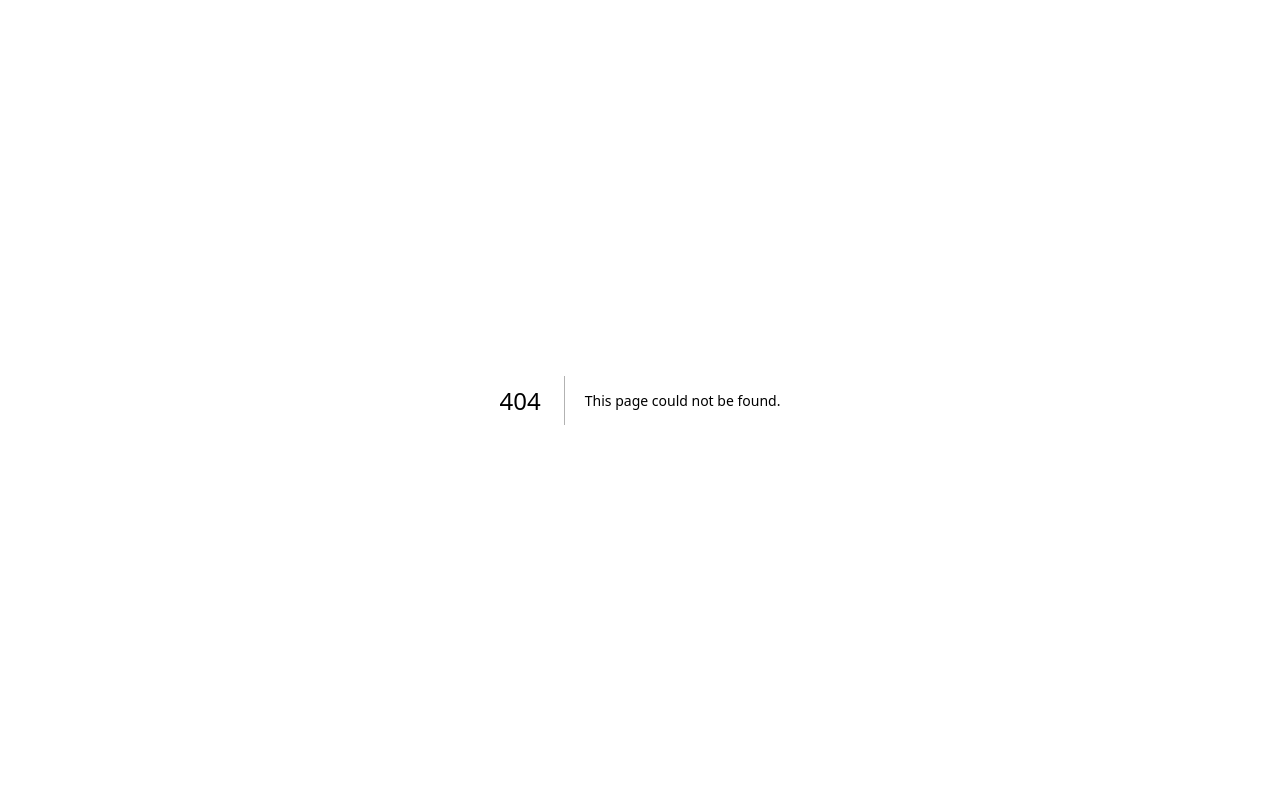
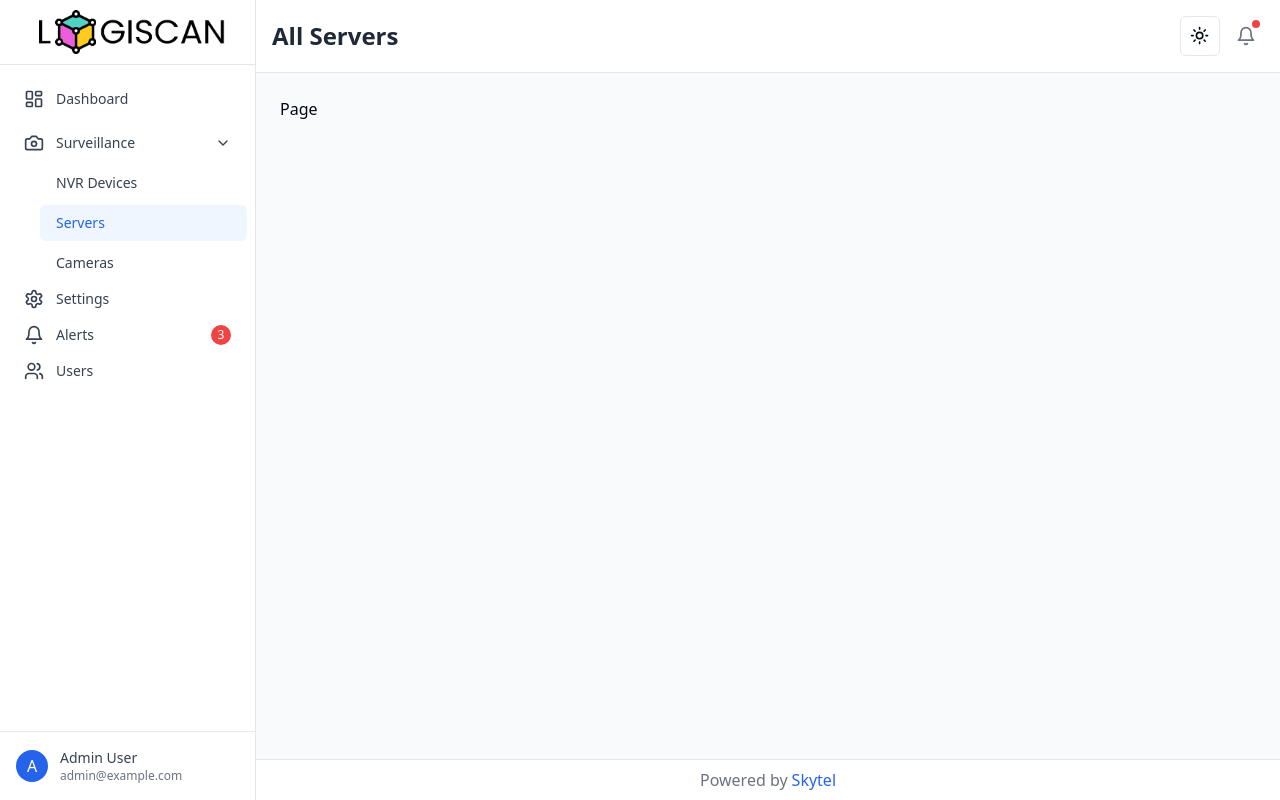
Before and after one commit to vishal-vaish/stream-secure, a Next.js app: page /servers in a window 1280 px wide. Before the commit this address had no page. Built offline with nearby package versions, Linux system fonts and the light colour scheme.

Commit message:
fixed minor issue

```diff
--- a/src/app/(dashboard)/layout.tsx
+++ b/src/app/(dashboard)/layout.tsx
@@ -3,21 +3,44 @@
 import React from 'react';
 import Sidebar from "@/components/Sidebar";
 import Header from "@/components/Header";
+import {usePathname} from "next/navigation";
+import {dashboardItems} from "@/lib/constant";
+import {SidebarItem} from "@/lib/types";
+import Footer from "@/components/footer";
 
 interface LayoutProps {
   children: React.ReactNode;
 }
 
 const Layout: React.FC<LayoutProps> = ({children}) => {
+  const pathname = usePathname();
+  const title = findNavbarTitle(pathname, dashboardItems);
+
   return (
     <div className="flex h-screen bg-gray-50 dark:bg-gray-900">
-      <Sidebar />
+      <Sidebar/>
       <div className="flex-1 flex flex-col md:ml-64">
-        <Header title={"NVR Dashboard"}/>
-      {children}
+        <Header title={title || "Dashboard"} />
+        <main className="flex-1 p-4 md:p-6 overflow-auto">
+          <div className="min-h-[calc(100vh-15rem)]">
+            {children}
+          </div>
+        </main>
+        <Footer/>
       </div>
     </div>
   );
 };
 
 export default Layout;
+
+const findNavbarTitle = (href: string, items: SidebarItem[]): string | undefined => {
+  for (const item of items) {
+    if (item.href === href) return item.navbarTitle;
+    if (item.subMenu) {
+      const found = item.subMenu.find(sub => sub.href === href);
+      if (found) return found.navbarTitle;
+    }
+  }
+  return undefined;
+};
--- /dev/null
+++ b/src/app/(dashboard)/servers/page.tsx
@@ -0,0 +1,8 @@
+import React from 'react'
+
+const Page = () => {
+  return (
+    <div>Page</div>
+  )
+}
+export default Page
--- a/src/components/Header/index.tsx
+++ b/src/components/Header/index.tsx
@@ -1,5 +1,5 @@
 import React from 'react'
-import {Bell, HelpCircle} from "lucide-react";
+import {Bell} from "lucide-react";
 import {Button} from "@/components/ui/button";
 import Theme from "@/components/theme";
 
@@ -10,11 +10,10 @@ type Props = {
 const Header = (props:Props) => {
   return (
     <header className="p-4 bg-white border-b border-gray-200 dark:bg-gray-800 dark:border-gray-700">
-      <div className="flex flex-col justify-between gap-4 md:flex-row md:items-center">
+      <div className="flex flex-row justify-between gap-4 items-center pl-14 md:pl-0">
         <h1 className="text-2xl font-semibold text-gray-800 dark:text-white m-0">
           {props.title}
         </h1>
-
         <div className="flex items-center space-x-4">
           <div className="flex items-center space-x-2">
             <Theme/>
--- /dev/null
+++ b/src/components/footer/index.tsx
@@ -0,0 +1,43 @@
+import React from 'react'
+import {
+  Tooltip,
+  TooltipContent,
+  TooltipProvider,
+  TooltipTrigger
+} from "@/components/ui/tooltip";
+import Image from "next/image";
+
+const Footer = () => {
+  return (
+    <footer className="py-2 text-center bg-white border-t text-gray-500 text-base flex-shrink-0 w-full">
+      Powered by
+      <TooltipProvider>
+        <Tooltip>
+          <TooltipTrigger className="ml-1 text-[#2564eb] hover:underline cursor-pointer">
+            Skytel
+          </TooltipTrigger>
+          <TooltipContent>
+            <div className="flex items-center gap-2">
+              <Image
+                src={"/skytel-logo.png"}
+                alt="skytel-logo"
+                width={20}
+                height={20}
+              />
+              <a
+                href={"https://www.skytelteleservices.com/"}
+                target="_blank"
+                rel="noopener noreferrer"
+                className="hover:text-blue-600 hover:underline"
+              >
+                Skytel Teleservices
+              </a>
+            </div>
+          </TooltipContent>
+        </Tooltip>
+      </TooltipProvider>
+
+    </footer>
+  )
+}
+export default Footer
--- a/src/lib/constant.tsx
+++ b/src/lib/constant.tsx
@@ -7,45 +7,49 @@ import {
 } from "lucide-react";
 import {SidebarItem} from "@/lib/types";
 
-export enum Menu {
+export enum SideMenu {
   DASHBOARD = "Dashboard",
   SURVEILLANCE = "Surveillance",
   NVR_DEVICES = "NVR Devices",
   SERVERS = "Servers",
   Cameras = "Cameras",
+  SETTINGS = "Settings",
+  ALERTS = "Alerts",
+  USERS = "Users",
 }
 
 export const dashboardItems:SidebarItem[] = [
   {
-    label: 'Dashboard',
-    href: '/',
+    label: SideMenu.DASHBOARD,
+    href: "/",
     icon: LayoutDashboard,
+    navbarTitle: "Dashboard",
   },
   {
-    label: 'Surveillance',
+    label: SideMenu.SURVEILLANCE,
     icon: Camera,
     expandable: true,
-    id: 'surveillance',
+    id: "surveillance",
     subMenu: [
-      { label: 'NVR Devices', href: '/nvr_devices' },
-      { label: 'Servers', href: '/servers' },
-      { label: 'Cameras', href: '/cameras' },
+      { label: SideMenu.NVR_DEVICES, href: "/nvr_devices", navbarTitle:"NVR Dashboard" },
+      { label: SideMenu.SERVERS, href: "/servers", navbarTitle:"All Servers" },
+      { label: SideMenu.Cameras, href: "/cameras", navbarTitle:"All Cameras" },
     ],
   },
   {
-    label: 'Settings',
-    href: '/settings',
+    label: SideMenu.SETTINGS,
+    href: "/settings",
     icon: Settings,
   },
   {
-    label: 'Alerts',
-    href: '/alert',
+    label: SideMenu.ALERTS,
+    href: "/alert",
     icon: Bell,
     badge: 3,
   },
   {
-    label: 'Users',
-    href: '/users',
+    label: SideMenu.USERS,
+    href: "/users",
     icon: Users,
   },
 ];
--- a/src/lib/data.ts
+++ /dev/null
@@ -1,35 +0,0 @@
-import {NVRDataType} from "@/lib/types";
-import image from "../../public/image.jpg";
-
-export const NVRData:NVRDataType[] = [
-  {
-    id:"1",
-    name:"NVR 1",
-    url: "https://NVR.com/",
-    imageSrc: image,
-  },
-  {
-    id:"2",
-    name:"NVR 2",
-    url: "https://NVR.com/",
-    imageSrc: image,
-  },
-  {
-    id:"3",
-    name:"NVR 3",
-    url: "https://NVR.com/",
-    imageSrc: image,
-  },
-  {
-    id:"4",
-    name:"NVR 4",
-    url: "https://NVR.com/",
-    imageSrc: image,
-  },
-  {
-    id:"5",
-    name:"NVR 5",
-    url: "https://NVR.com/",
-    imageSrc: image,
-  },
-]
--- a/src/lib/types.ts
+++ b/src/lib/types.ts
@@ -1,6 +1,9 @@
+import React from "react";
+
 export interface SidebarItem {
   label: string;
   href?: string;
+  navbarTitle?: string;
   icon: React.ElementType;
   expandable?:boolean;
   id?:string;
@@ -11,4 +14,5 @@ export interface SidebarItem {
 export interface SubmenuItem {
   label: string;
   href: string;
+  navbarTitle:string;
 }
```
